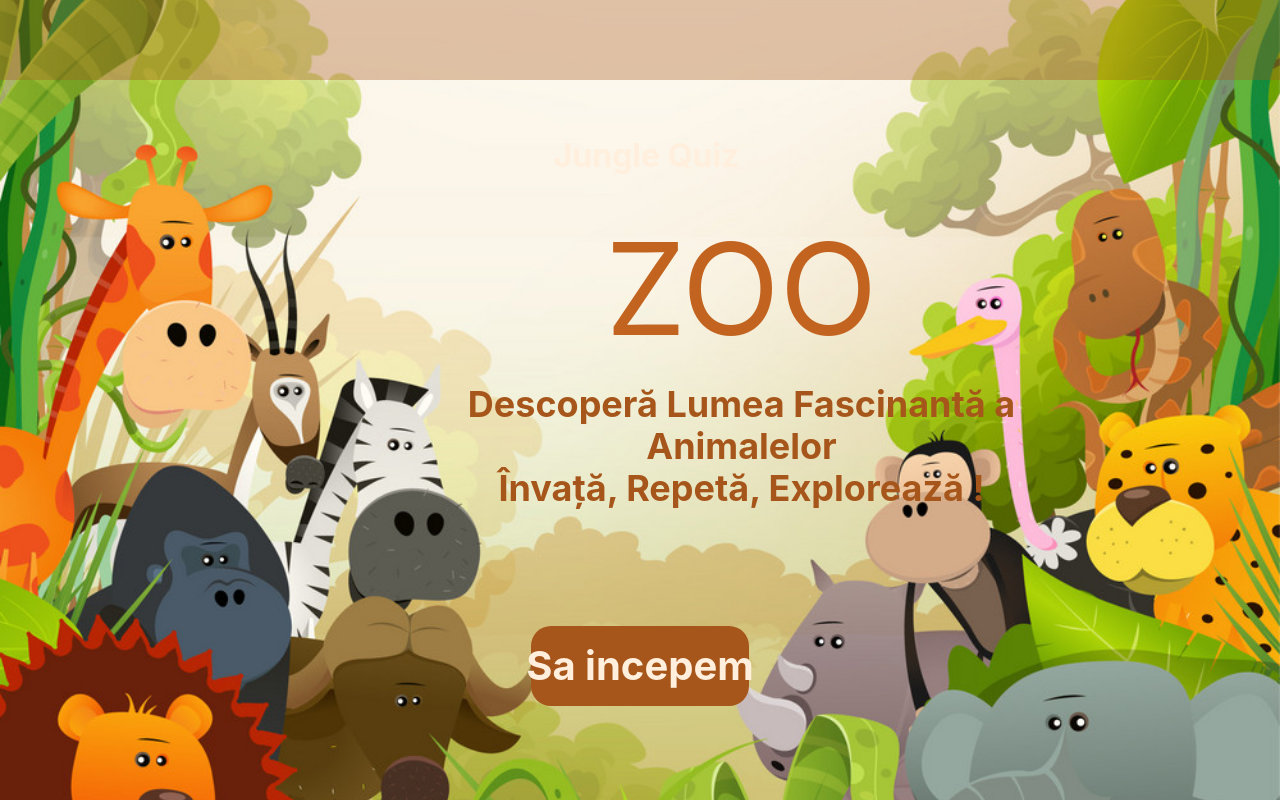
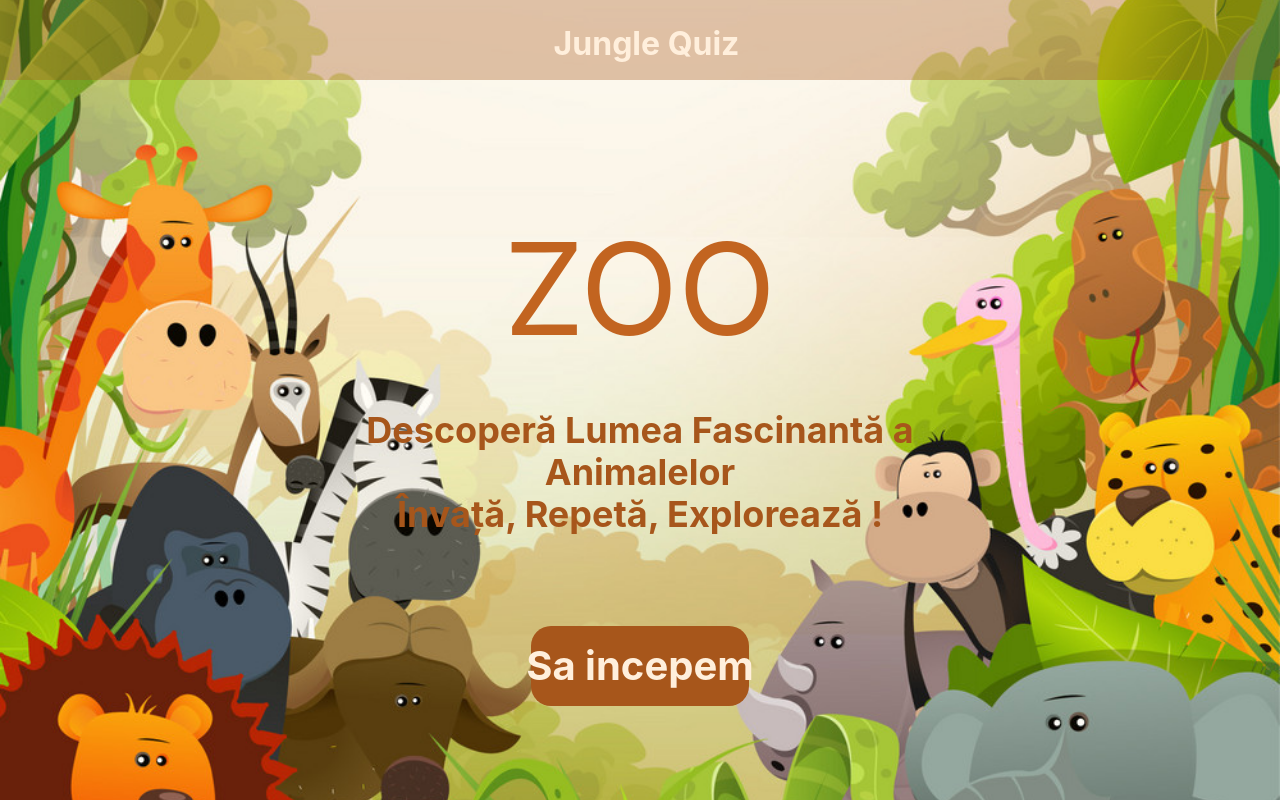
Before and after one commit to vasi334/ioc-project, a React (Vite) app: page / in a window 1280 px wide. Built offline with nearby package versions, Linux system fonts and the light colour scheme; a web font is replaced by a local one.

Commit message:
rezolvare mainpage + fundaluri

```diff
--- a/src/first_page/first_page.css
+++ b/src/first_page/first_page.css
@@ -31,12 +31,12 @@ button {
 
 .zoo {
   display: flex;
-  align-items: flex-start;
+  align-items: center;
   justify-content: center;
   position: relative;
   width: 569px;
   height: 172px;
-  margin: 152px 0 0 457px;
+  margin: 152px auto 0;
   color: #c26420;
   font-family: Jomolhari, var(--default-font-family);
   font-size: 128px;
@@ -48,12 +48,12 @@ button {
 }
 .descopera-lumea-fascinanta {
   display: flex;
-  align-items: flex-start;
+  align-items: center;
   justify-content: center;
   position: relative;
   width: 601px;
   height: 178px;
-  margin: 9px 0 0 441px;
+  margin: 9px auto;
   color: #a7561b;
   font-family: Judson, var(--default-font-family);
   font-size: 36px;
@@ -183,7 +183,7 @@ button {
   font-family: Judson, var(--default-font-family);
   font-size: 30px;
   font-weight: 500;
-  top: 15%;
+  top: 1%;
   opacity: 100%;
   z-index: 2;
   color:#a7561b;
--- a/src/ghepard/ghepard.css
+++ b/src/ghepard/ghepard.css
@@ -614,8 +614,8 @@ button {
 }
 .fundal-ghepard {
   position: absolute;
-  width: 1467px;
-  height: 1104px;
+  width: 100%;
+  height: 100%;
   top: 0;
   left: 1%;
   background: url(../assets/images/797b807c7158102d80d4adb1d36431b119fc6bec.png)
--- a/src/girafa/girafa.css
+++ b/src/girafa/girafa.css
@@ -708,8 +708,8 @@ button {
 
 .fundal-girafa {
   position: absolute;
-  width: 1467px;
-  height: 1104px;
+  width: 100%;
+  height: 100%;
   top: 0;
   left: 1%;
   background: url(../assets/images/797b807c7158102d80d4adb1d36431b119fc6bec.png)
--- a/src/rinocer/rinocer.css
+++ b/src/rinocer/rinocer.css
@@ -708,8 +708,8 @@
 
   .fundal-rinocer {
     position: absolute;
-    width: 1467px;
-    height: 1104px;
+    width: 100%;
+    height: 100%;
     top: 0;
     left: 1%;
     background: url(../assets/images/797b807c7158102d80d4adb1d36431b119fc6bec.png)
```
